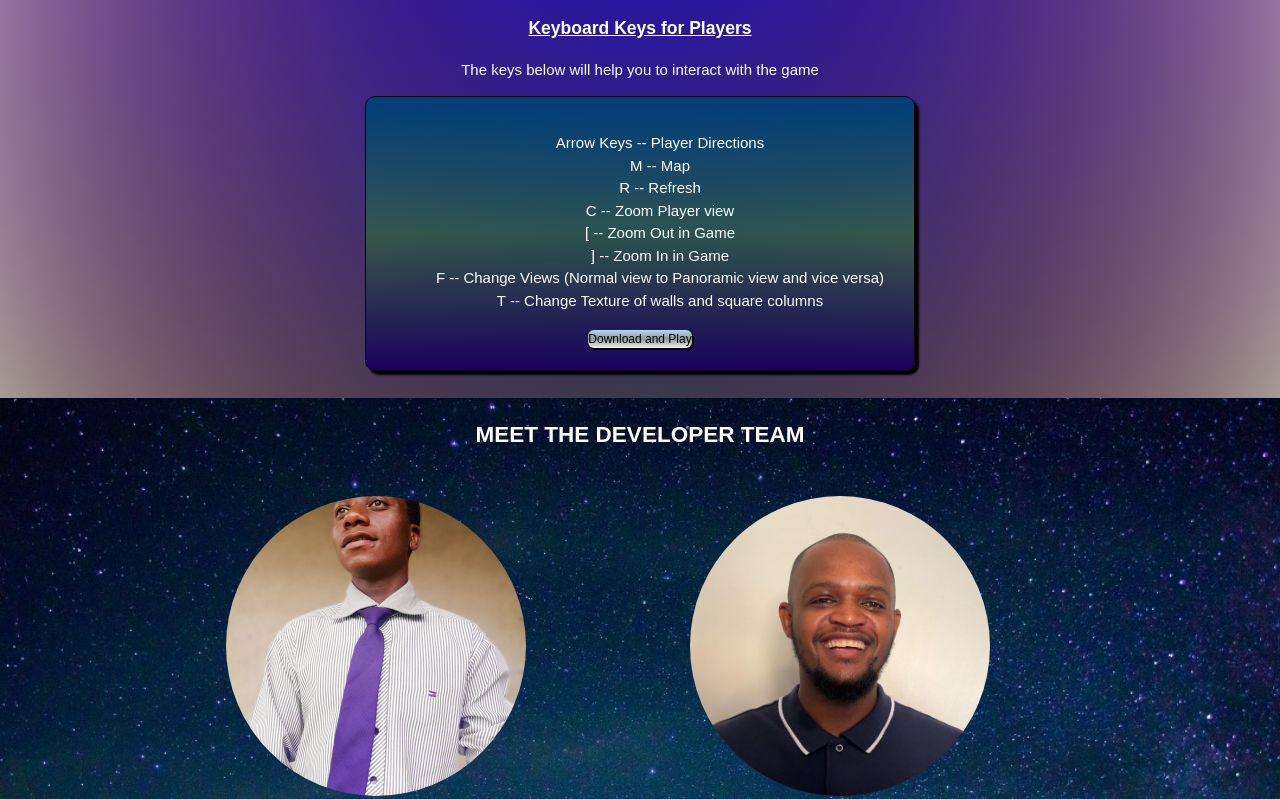
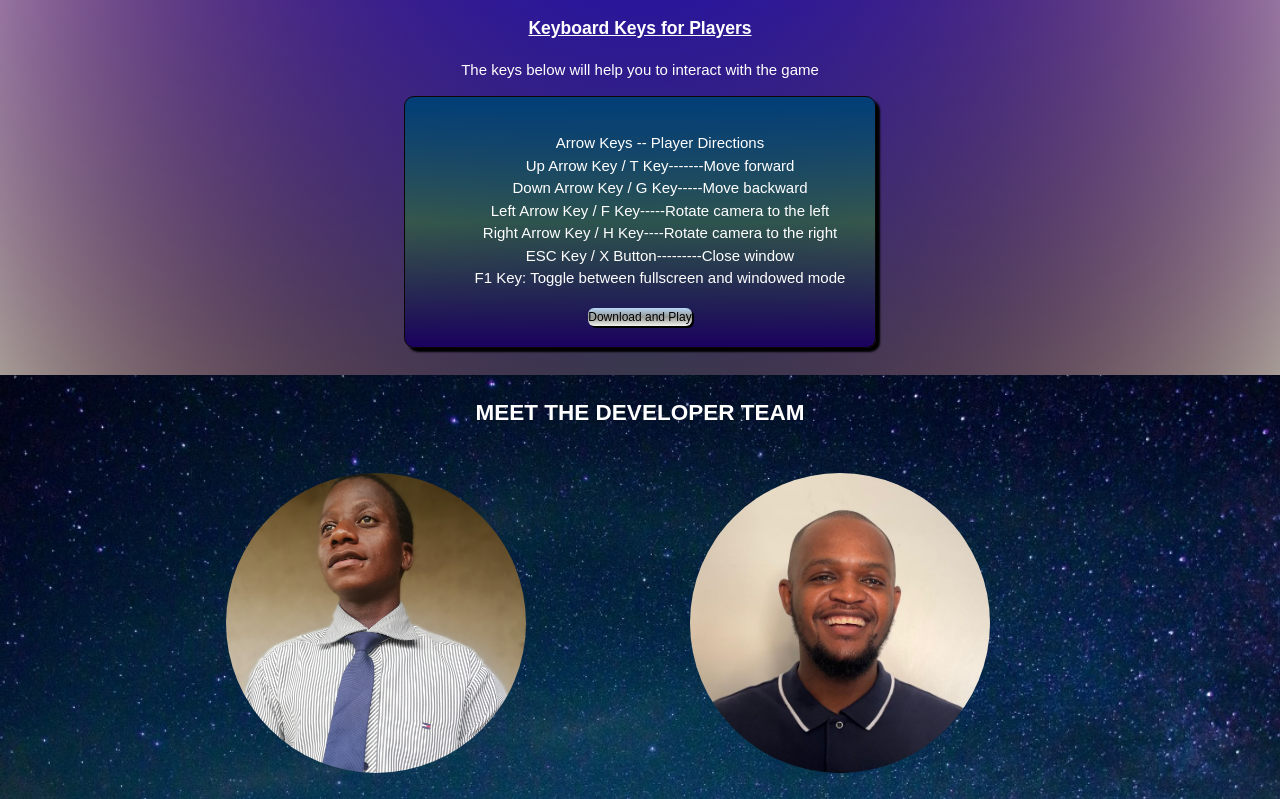
Before and after one commit to Brendon45/3D_Shooter_Page, a plain HTML site: page index.html in a window 1280 px wide. Shown: the part 485-1284 px from the top of the page. Drawn offline with Linux system fonts and the light colour scheme.

Commit message:
Initial commit

```diff
--- a/index.html
+++ b/index.html
@@ -54,18 +54,15 @@
                 <h3><u>Keyboard Keys for Players</u></h3>
                 <p>The keys below will help you to interact with the game</p>
                 <div class="CntrlKeys">
-                  <ul>
-                    <li>Arrow Keys -- Player Directions</li>
-                    <li>M -- Map</li>
-                    <li>R -- Refresh</li>
-                    <li>C -- Zoom Player view</li>
-                    <li>[ -- Zoom Out in Game</li>
-                    <li>] -- Zoom In in Game</li>
-                    <li>
-                      F -- Change Views (Normal view to Panoramic view and vice versa)
-                    </li>
-                    <li>T -- Change Texture of walls and square columns</li>
-                  </ul>
+                   <ul>
+                     <li>Arrow Keys -- Player Directions</li>
+                     <li>Up Arrow Key / T Key-------Move forward</li>
+                     <li>Down Arrow Key / G Key-----Move backward</li>
+                     <li>Left Arrow Key / F Key-----Rotate camera to the left</li>
+                     <li>Right Arrow Key / H Key----Rotate camera to the right</li>
+                     <li>ESC Key / X Button---------Close window</li>
+                     <li>F1 Key: Toggle between fullscreen and windowed mode</li>
+                   </ul>
                   <a href="https://github.com/Brendon45/3D_Shooter/blob/main/3d_shooter"
                   class="Play" download>Download and Play</a>
                 </div>
@@ -78,7 +75,7 @@
         <h2>MEET THE DEVELOPER TEAM</h2>
         <div class="Dev-Profile">
           <figure>
-            <img src="images/Brendon.jpg" alt="Picture of Brendon Jeje">
+            <img src="images/Tendai.jpg" alt="Picture of Brendon Jeje">
             <figcaption class="btn">
               <h3>Brendon Jeje, Zimbabwe</h3>
               Currently studying Software Engineering at ALX_AFRICA. <br>
@@ -111,7 +108,7 @@
             <figcaption class="btn">
               <h3>Tafara Nyamhunga, Zimbabwe</h3>
               Currently studying Software Engineering at ALX_AFRICA. <br>
-              You can contact her here:
+              You can contact him here:
               <ul>
                 <li><a href="https://twitter.com/SecondDeveloper" target="_blank"
                    rel="noopener noreferrer">twitter</a>
@@ -147,7 +144,7 @@
           </p>
           <p>You can <a href="mailto:jejebrendon722@gmail.com">email us here</a></p>
           <p>
-            &copy; 2022, <a href="tel:+264816750117">
+            &copy; 2024, <a href="tel:+264816750117">
             Brendon Tendai Jeje</a>
           </p>
         </div>
```
